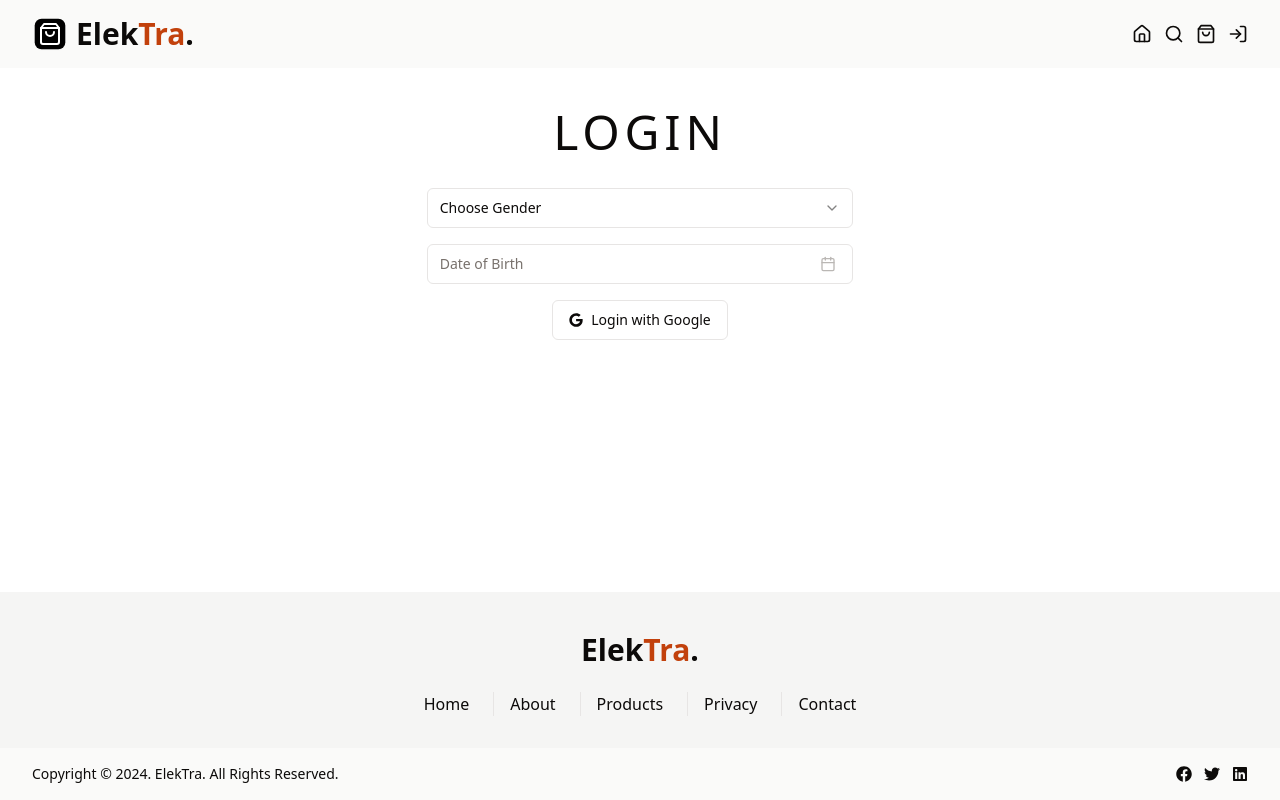
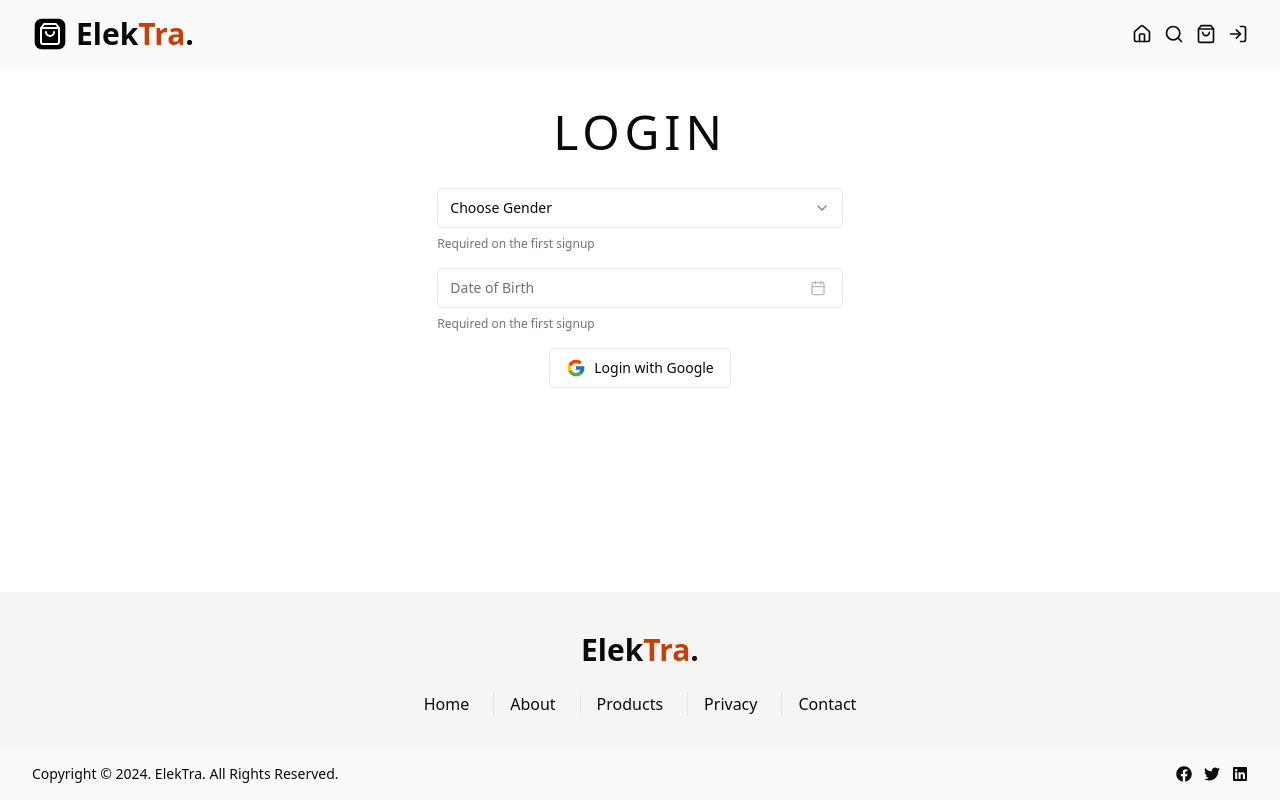
Before and after one commit to talhasheikh041/elekTra-client, a React (Vite) app: page /login in a window 1280 px wide. Built offline with nearby package versions, Linux system fonts and the light colour scheme; no server answers.

Commit message:
UI fixed

```diff
--- a/src/features/auth/forms/Login-Form.tsx
+++ b/src/features/auth/forms/Login-Form.tsx
@@ -6,6 +6,7 @@ import { z } from "zod"
 import {
    Form,
    FormControl,
+   FormDescription,
    FormField,
    FormItem,
    FormMessage,
@@ -30,7 +31,7 @@ import { CustomErrorType } from "@/types/api-types"
 import { format } from "date-fns"
 import { GoogleAuthProvider, signInWithPopup } from "firebase/auth"
 import { CalendarIcon } from "lucide-react"
-import { FaGoogle } from "react-icons/fa"
+import { FcGoogle } from "react-icons/fc"
 import { toast } from "sonner"
 
 const loginSchema = z.object({
@@ -81,9 +82,11 @@ const LoginForm = () => {
    }
 
    return (
-      <>
       <Form {...form}>
-            <form onSubmit={form.handleSubmit(onSubmit)} className="space-y-4 md:w-1/3">
+         <form
+            onSubmit={form.handleSubmit(onSubmit)}
+            className="w-full space-y-4 sm:w-1/2 md:w-1/3"
+         >
             <FormField
                control={form.control}
                name="gender"
@@ -101,6 +104,9 @@ const LoginForm = () => {
                            </SelectContent>
                         </Select>
                      </FormControl>
+                     <FormDescription className="text-xs">
+                        Required on the first signup
+                     </FormDescription>
                      <FormMessage />
                   </FormItem>
                )}
@@ -156,18 +162,20 @@ const LoginForm = () => {
                            </PopoverContent>
                         </Popover>
                      </FormControl>
+                     <FormDescription className="text-xs">
+                        Required on the first signup
+                     </FormDescription>
                      <FormMessage />
                   </FormItem>
                )}
             />
 
             <Button className="mx-auto flex justify-center gap-2" variant="outline">
-                  <FaGoogle />
+               <FcGoogle className="size-5" />
                <span>Login with Google</span>
             </Button>
          </form>
       </Form>
-      </>
    )
 }
 export default LoginForm
--- a/src/features/dashboard/components/Dashboard-Header.tsx
+++ b/src/features/dashboard/components/Dashboard-Header.tsx
@@ -73,10 +73,6 @@ const DashboardHeader = ({ isSideBarActive, setIsSidebarActive }: DashboardHeade
                </MyTooltip>
             </div>
 
-            <MyTooltip title="Notifications">
-               <Bell className="size-5 cursor-pointer transition-transform hover:scale-110" />
-            </MyTooltip>
-
             {loading ? (
                <Loader className="animate-spin" />
             ) : user ? (
--- a/src/pages/Login.tsx
+++ b/src/pages/Login.tsx
@@ -16,12 +16,12 @@ const Login = () => {
    }, [user])
 
    return (
-      <div>
+      <div className="container">
          <h1 className="mt-10 flex justify-center text-5xl font-light uppercase tracking-widest">
             Login
          </h1>
 
-         <div className="mt-8 flex justify-center">
+         <div className="mt-8 flex justify-center w-full">
             <LoginForm />
          </div>
       </div>
```
Lines whose indentation alone changed are shown as unchanged.
